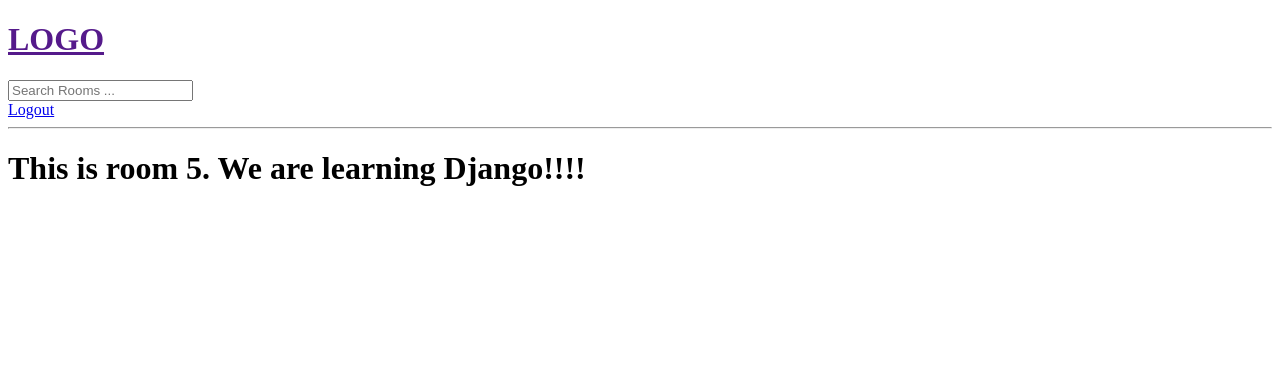
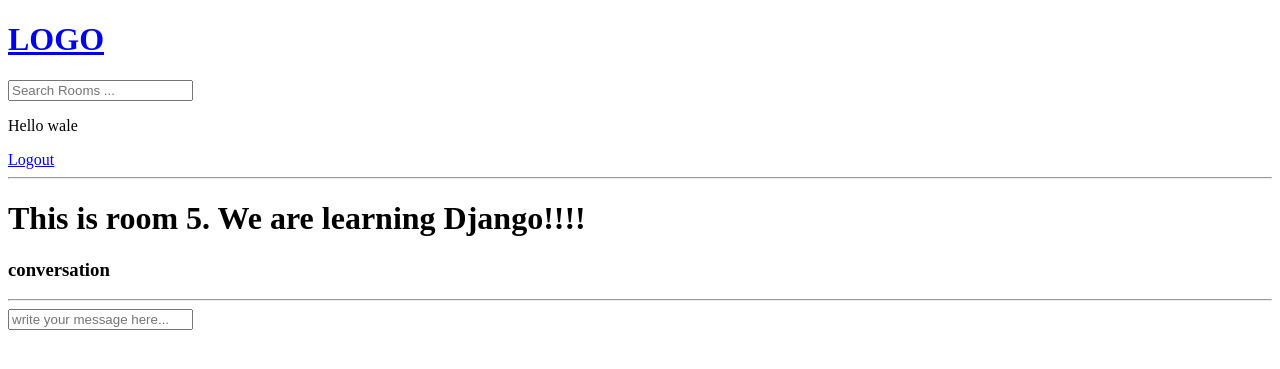
Before and after one commit to Adewale-Folorunsho/Study_bud, a Django app: page /room/5/ in a window 1280 px wide. Shown: the top 369 px of the page. Run offline with Django 4.2, Linux system fonts and the light colour scheme; a user stored in the database is signed in; data comes from the database, SQL or seed files in the repository; both versions use the stored data as it was after the commit.

Commit message:
user can view and add comments

```diff
--- a/base/templates/base/login_register.html
+++ b/base/templates/base/login_register.html
@@ -23,7 +23,6 @@
     <form method="POST" action="">
         {% csrf_token %}
         {{ form.as_p }}
-
         <input type="submit" value="Register"/>
     </form>
     <p>Already signed up?</p>
--- a/base/templates/base/room.html
+++ b/base/templates/base/room.html
@@ -2,4 +2,27 @@
 
 {% block content%}
 <h1> This is room {{room.id}}. {{room.name}}!</h1>
+
+<p> {{room.description}}</p>
+
+<div class="comment-wrapper">
+        <h3> conversation </h3>
+        <hr>
+        {% for message in room_messages %}
+        <div>
+            <small>@{{message.user}} {{message.created|timesince}} ago </small>
+            <p>{{message.body}}</p>
+            <hr>
+        </div>
+        {% endfor %}
+</div>
+
+{% if request.user.is_authenticated %}
+<div class="comment-form">
+    <form method="POST" action="">
+        {% csrf_token %}
+        <input type="text" name="body" placeholder="write your message here..." />
+    </form>
+</div>
+{% endif %}
 {% endblock content%}
--- a/base/views.py
+++ b/base/views.py
@@ -6,7 +6,7 @@ from django.contrib import messages
 from django.contrib.auth import authenticate, login, logout
 from django.contrib.auth.decorators import login_required
 from django.contrib.auth.forms import UserCreationForm
-from .models import Room, Topic
+from .models import Room, Topic, Message
 from .forms import RoomForm
 
 
@@ -16,7 +16,7 @@ def loginPage(request):
         return redirect('home')
 
     if request.method == 'POST':
-        username = request.POST.get('username')
+        username = request.POST.get('username').lower()
         password = request.POST.get('password')
 
         try:
@@ -45,7 +45,20 @@ def registerUser(request):
     page = 'register'
     form = UserCreationForm()
     context = {'page':page, 'form':form}
+
+    if request.method == 'POST':
+        form = UserCreationForm(request.POST)
+        if form.is_valid():
+            user = form.save(commit=False)
+            user.username = user.username.lower()
+            user.save()
+            login(request, user)
+            return redirect ('home')
+        else:
+            messages.error(request, "Unable to Register User")
+
     return render(request, 'base/login_register.html', context)
+
 def home(request):
     q = request.GET.get('q') if request.GET.get('q') != None else ''
     rooms = Room.objects.filter(Q(topic__name__icontains=q) | Q(name__icontains=q) | Q(description__icontains=q))
@@ -56,7 +69,16 @@ def home(request):
 
 def room(request, pk):
     room = Room.objects.get(id=pk)
-    context = {'room': room}
+    room_messages = room.message_set.all().order_by('-created')
+
+    if request.method == "POST":
+        message = Message.objects.create(
+            user=request.user,
+            room=room,
+            body=request.POST.get('body')
+        )
+        return redirect('room', pk=room.id)
+    context = {'room': room, "room_messages":room_messages}
     return render(request, 'base/room.html', context)
 
 @login_required(login_url='login')
--- a/templates/navbar.html
+++ b/templates/navbar.html
@@ -1,4 +1,4 @@
-<a href=""/>
+<a href="{% url 'home' %}"/>
 <h1>LOGO</h1>
 </a>
 
@@ -7,7 +7,7 @@
 </form>
 
 {% if request.user.is_authenticated %}
-
+<p>Hello {{ request.user}}</p>
 <a href="{% url 'logout'%}">Logout</a>
 {% else %}
 
```
Also changed, not shown: db.sqlite3.
